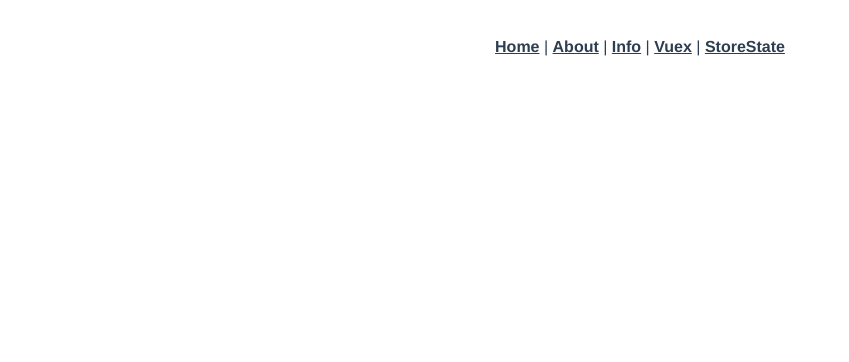
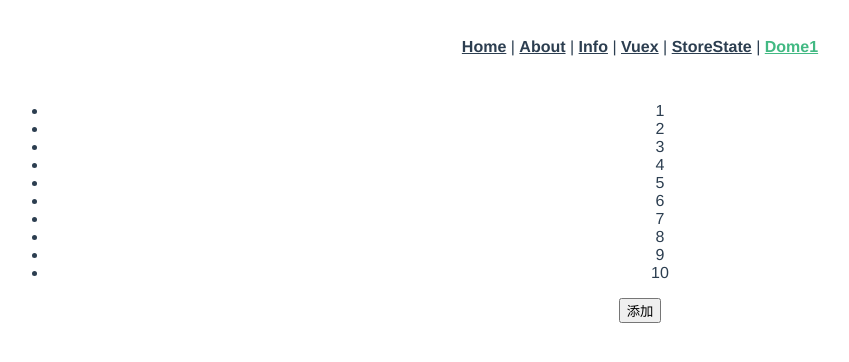
Before and after one commit to thisnameisprivate/vue-engineering, a Vue app: page /Dome1 in a window 1280 px wide. Shown: the top 362 px of the page, without its empty margins (0-849 px from the left). Built offline with nearby package versions, Linux system fonts and the light colour scheme.

Commit message:
<li> add Number new <li>

```diff
--- a/src/App.vue
+++ b/src/App.vue
@@ -5,7 +5,8 @@
       <router-link to="/about">About</router-link> |
       <router-link to="/info">Info</router-link> |
       <router-link to="/Vuex">Vuex</router-link> |
-      <router-link to="/StoreState">StoreState</router-link>
+      <router-link to="/StoreState">StoreState</router-link> |
+      <router-link to="/Dome1">Dome1</router-link>
     </div>
     <router-view/>
   </div>
--- a/src/router.js
+++ b/src/router.js
@@ -4,7 +4,7 @@ import Home from './views/Home.vue';
 import Info from './views/Info.vue';
 import Vuex from './views/Vuex.vue';
 import StoreState from './views/StoreState.vue';
-
+import Dome1 from './views/Dome1.vue';
 
 Vue.use(Router);
 
@@ -29,6 +29,11 @@ export default new Router({
           name: 'StoreState',
           component: StoreState,
       },
+      {
+          path: '/Dome1',
+          name: 'Dome1',
+          component: Dome1
+      },
     {
       path: '/about',
       name: 'about',
--- /dev/null
+++ b/src/views/Dome1.vue
@@ -0,0 +1,44 @@
+<template>
+    <div>
+        <ul>
+            <li v-for="(item, index) in lists"
+                :class="{active: current == index && current !== ''}"
+                @click="active(index)"
+                :key="index">
+                {{ item }}
+            </li>
+        </ul>
+        <button type="button" @click="addNumber()">添加</button>
+        <ul>
+            <li v-for="(item, index) in items">
+                {{ item }}
+            </li>
+        </ul>
+    </div>
+</template>
+
+<script>
+    export default {
+        name: "Dome1",
+        data () {
+            return {
+                current: '',
+                lists: [1, 2, 3, 4, 5, 6, 7, 8, 9, 10],
+                items: [],
+            }
+        },
+        methods: {
+            active: function (index) {
+                this.current = index
+            },
+            addNumber: function () {
+                if (this.current == '') return;
+                this.items.push(this.lists[this.current])
+            }
+        }
+    }
+</script>
+
+<style scoped>
+li.active{ background:red; }
+</style>
```
